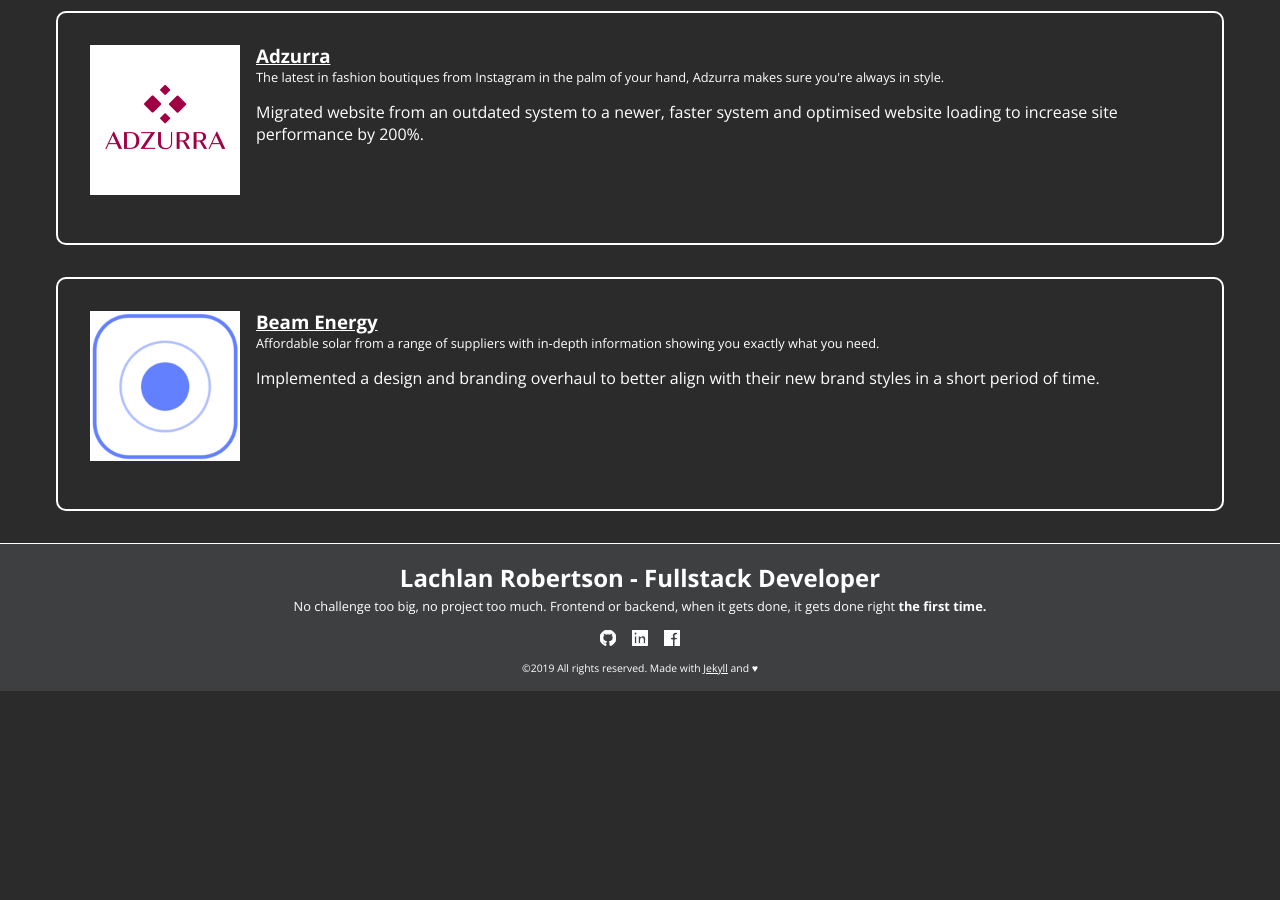
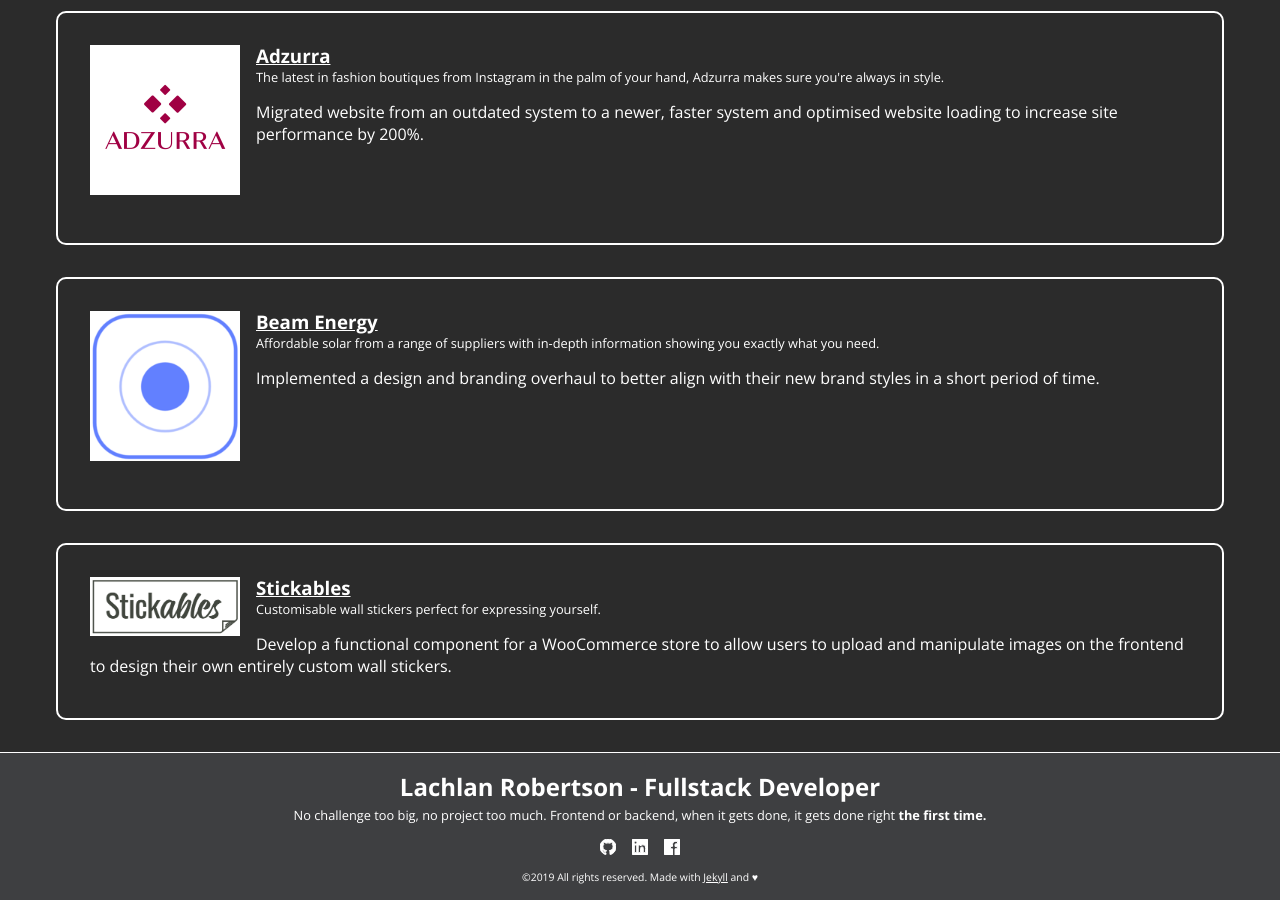
Before and after one commit to lrobert142/lrobert142.github.io, a Jekyll site: the page built from portfolio.html, in a window 1280 px wide and 900 px high, scrolled down 652 px. Built offline with Jekyll 4.4.1, drawn with Linux system fonts in a browser that asks for light colours; before the commit the page ends 1343 px from its top, so only the background shows below that.

Commit message:
Add stickables as a project

```diff
--- a/_data/projects.yml
+++ b/_data/projects.yml
@@ -28,3 +28,10 @@
   about: "Affordable solar from a range of suppliers with in-depth information showing you exactly what you need."
   description: "Implemented a design and branding overhaul to better align with their new brand styles in a short period
   of time."
+
+- name: "Stickables"
+  url: "http://stickables.com.au/"
+  image: "/assets/images/projects/stickables.png"
+  about: "Customisable wall stickers perfect for expressing yourself."
+  description: "Develop a functional component for a WooCommerce store to allow users to upload and manipulate images on
+  the frontend to design their own entirely custom wall stickers."
```
Also changed, not shown: assets/images/projects/stickables.png (added).
